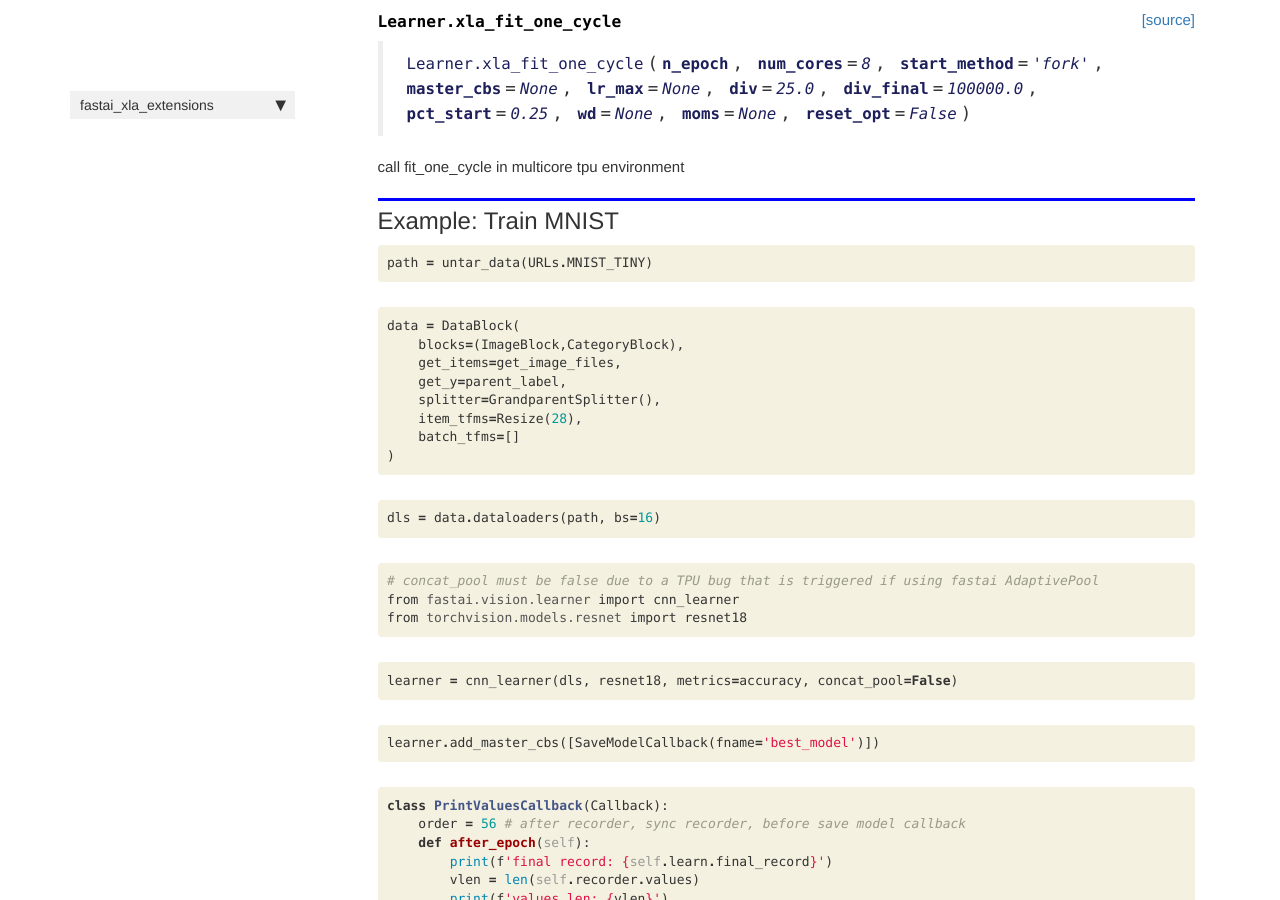
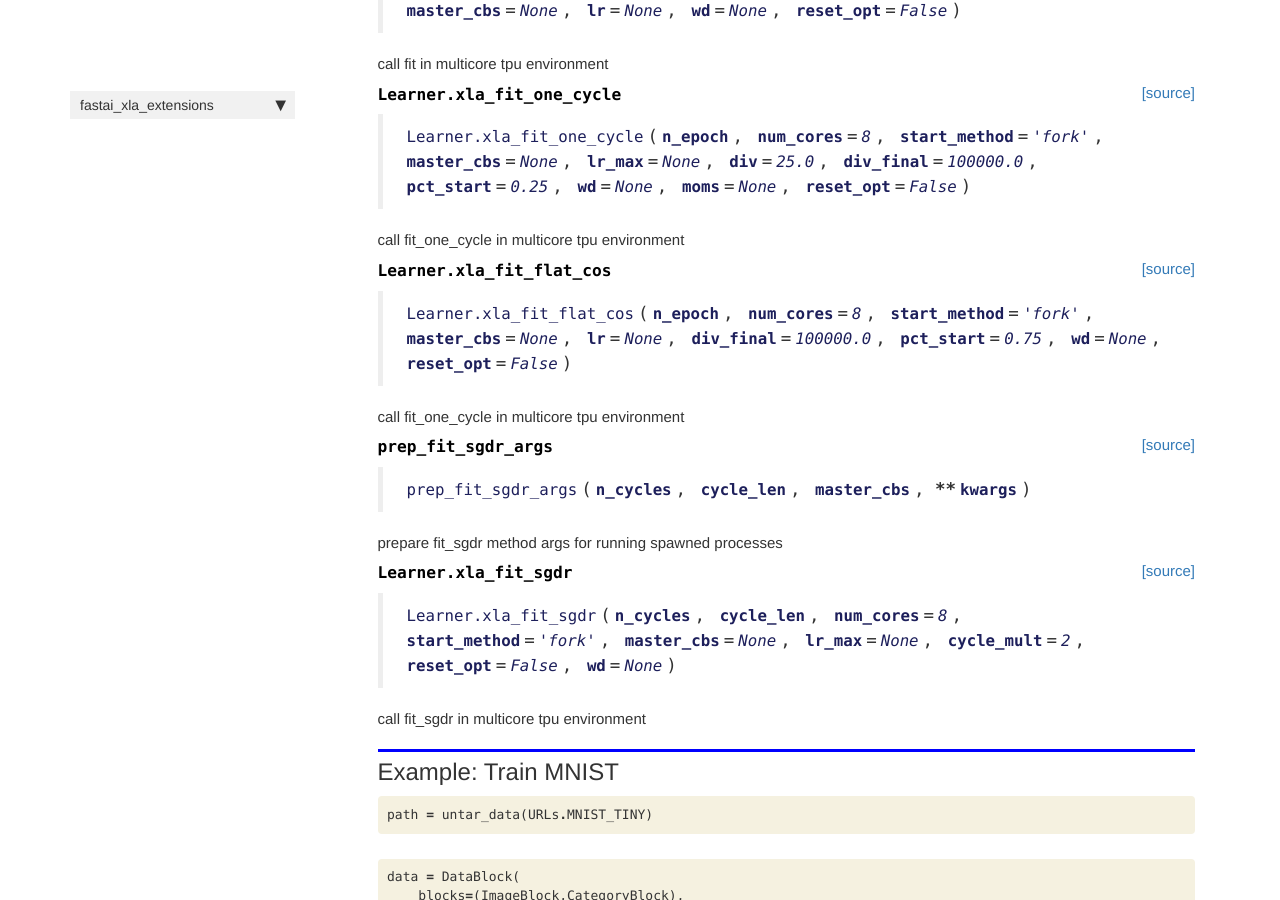
Before and after one commit to butchland/fastai_xla_extensions, a Jekyll site: the page built from docs/multi_core.learner.html, in a window 1280 px wide and 900 px high, scrolled down 3888 px. Built offline with Jekyll 4.4.1, drawn with Linux system fonts in a browser that asks for light colours; nearby versions of some CDN libraries; comment, search, counter and statistics services are not loaded; some of the changed text lies outside the part shown.

Commit message:
Add fit_flat_cos and fit_sgdr xla multi core equivalents

```diff
--- a/docs/multi_core.learner.html
+++ b/docs/multi_core.learner.html
@@ -122,7 +122,7 @@ this so that if used (which it is, by default), the <code>ProgressCallback</code
 
 
 <div class="output_markdown rendered_html output_subarea ">
-<h4 id="Learner.add_master_cbs" class="doc_header"><code>Learner.add_master_cbs</code><a href="https://github.com/butchland/fastai_xla_extensions/tree/master/fastai_xla_extensions/multi_core/learner.py#L58" class="source_link" style="float:right">[source]</a></h4><blockquote><p><code>Learner.add_master_cbs</code>(<strong><code>cbs</code></strong>)</p>
+<h4 id="Learner.add_master_cbs" class="doc_header"><code>Learner.add_master_cbs</code><a href="https://github.com/butchland/fastai_xla_extensions/tree/master/fastai_xla_extensions/multi_core/learner.py#L59" class="source_link" style="float:right">[source]</a></h4><blockquote><p><code>Learner.add_master_cbs</code>(<strong><code>cbs</code></strong>)</p>
 </blockquote>
 <p>add master callbacks</p>
 
@@ -154,7 +154,7 @@ this so that if used (which it is, by default), the <code>ProgressCallback</code
 
 
 <div class="output_markdown rendered_html output_subarea ">
-<h4 id="Learner.add_master_cb" class="doc_header"><code>Learner.add_master_cb</code><a href="https://github.com/butchland/fastai_xla_extensions/tree/master/fastai_xla_extensions/multi_core/learner.py#L48" class="source_link" style="float:right">[source]</a></h4><blockquote><p><code>Learner.add_master_cb</code>(<strong><code>cb</code></strong>)</p>
+<h4 id="Learner.add_master_cb" class="doc_header"><code>Learner.add_master_cb</code><a href="https://github.com/butchland/fastai_xla_extensions/tree/master/fastai_xla_extensions/multi_core/learner.py#L49" class="source_link" style="float:right">[source]</a></h4><blockquote><p><code>Learner.add_master_cb</code>(<strong><code>cb</code></strong>)</p>
 </blockquote>
 <p>add a master callback</p>
 
@@ -166,7 +166,7 @@ this so that if used (which it is, by default), the <code>ProgressCallback</code
 
 
 <div class="output_markdown rendered_html output_subarea ">
-<h4 id="Learner.add_master_cbs" class="doc_header"><code>Learner.add_master_cbs</code><a href="https://github.com/butchland/fastai_xla_extensions/tree/master/fastai_xla_extensions/multi_core/learner.py#L58" class="source_link" style="float:right">[source]</a></h4><blockquote><p><code>Learner.add_master_cbs</code>(<strong><code>cbs</code></strong>)</p>
+<h4 id="Learner.add_master_cbs" class="doc_header"><code>Learner.add_master_cbs</code><a href="https://github.com/butchland/fastai_xla_extensions/tree/master/fastai_xla_extensions/multi_core/learner.py#L59" class="source_link" style="float:right">[source]</a></h4><blockquote><p><code>Learner.add_master_cbs</code>(<strong><code>cbs</code></strong>)</p>
 </blockquote>
 <p>add master callbacks</p>
 
@@ -191,7 +191,7 @@ this so that if used (which it is, by default), the <code>ProgressCallback</code
 
 
 <div class="output_markdown rendered_html output_subarea ">
-<h4 id="Learner.remove_master_cb" class="doc_header"><code>Learner.remove_master_cb</code><a href="https://github.com/butchland/fastai_xla_extensions/tree/master/fastai_xla_extensions/multi_core/learner.py#L72" class="source_link" style="float:right">[source]</a></h4><blockquote><p><code>Learner.remove_master_cb</code>(<strong><code>cb</code></strong>)</p>
+<h4 id="Learner.remove_master_cb" class="doc_header"><code>Learner.remove_master_cb</code><a href="https://github.com/butchland/fastai_xla_extensions/tree/master/fastai_xla_extensions/multi_core/learner.py#L73" class="source_link" style="float:right">[source]</a></h4><blockquote><p><code>Learner.remove_master_cb</code>(<strong><code>cb</code></strong>)</p>
 </blockquote>
 <p>remove a cb from master callbacks</p>
 
@@ -216,7 +216,7 @@ this so that if used (which it is, by default), the <code>ProgressCallback</code
 
 
 <div class="output_markdown rendered_html output_subarea ">
-<h4 id="Learner.remove_master_cbs" class="doc_header"><code>Learner.remove_master_cbs</code><a href="https://github.com/butchland/fastai_xla_extensions/tree/master/fastai_xla_extensions/multi_core/learner.py#L82" class="source_link" style="float:right">[source]</a></h4><blockquote><p><code>Learner.remove_master_cbs</code>(<strong><code>cbs</code></strong>)</p>
+<h4 id="Learner.remove_master_cbs" class="doc_header"><code>Learner.remove_master_cbs</code><a href="https://github.com/butchland/fastai_xla_extensions/tree/master/fastai_xla_extensions/multi_core/learner.py#L83" class="source_link" style="float:right">[source]</a></h4><blockquote><p><code>Learner.remove_master_cbs</code>(<strong><code>cbs</code></strong>)</p>
 </blockquote>
 <p>remove callbacks from master callbacks</p>
 
@@ -248,7 +248,7 @@ this so that if used (which it is, by default), the <code>ProgressCallback</code
 
 
 <div class="output_markdown rendered_html output_subarea ">
-<h4 id="Learner.grab_master_cbs" class="doc_header"><code>Learner.grab_master_cbs</code><a href="https://github.com/butchland/fastai_xla_extensions/tree/master/fastai_xla_extensions/multi_core/learner.py#L67" class="source_link" style="float:right">[source]</a></h4><blockquote><p><code>Learner.grab_master_cbs</code>(<strong><code>cb_cls</code></strong>)</p>
+<h4 id="Learner.grab_master_cbs" class="doc_header"><code>Learner.grab_master_cbs</code><a href="https://github.com/butchland/fastai_xla_extensions/tree/master/fastai_xla_extensions/multi_core/learner.py#L68" class="source_link" style="float:right">[source]</a></h4><blockquote><p><code>Learner.grab_master_cbs</code>(<strong><code>cb_cls</code></strong>)</p>
 </blockquote>
 <p>find instance of <code>cb_cls</code> in master_cbs</p>
 
@@ -260,7 +260,7 @@ this so that if used (which it is, by default), the <code>ProgressCallback</code
 
 
 <div class="output_markdown rendered_html output_subarea ">
-<h4 id="Learner.remove_master_cbs" class="doc_header"><code>Learner.remove_master_cbs</code><a href="https://github.com/butchland/fastai_xla_extensions/tree/master/fastai_xla_extensions/multi_core/learner.py#L82" class="source_link" style="float:right">[source]</a></h4><blockquote><p><code>Learner.remove_master_cbs</code>(<strong><code>cbs</code></strong>)</p>
+<h4 id="Learner.remove_master_cbs" class="doc_header"><code>Learner.remove_master_cbs</code><a href="https://github.com/butchland/fastai_xla_extensions/tree/master/fastai_xla_extensions/multi_core/learner.py#L83" class="source_link" style="float:right">[source]</a></h4><blockquote><p><code>Learner.remove_master_cbs</code>(<strong><code>cbs</code></strong>)</p>
 </blockquote>
 <p>remove callbacks from master callbacks</p>
 
@@ -272,7 +272,7 @@ this so that if used (which it is, by default), the <code>ProgressCallback</code
 
 
 <div class="output_markdown rendered_html output_subarea ">
-<h4 id="Learner.remove_master_cb" class="doc_header"><code>Learner.remove_master_cb</code><a href="https://github.com/butchland/fastai_xla_extensions/tree/master/fastai_xla_extensions/multi_core/learner.py#L72" class="source_link" style="float:right">[source]</a></h4><blockquote><p><code>Learner.remove_master_cb</code>(<strong><code>cb</code></strong>)</p>
+<h4 id="Learner.remove_master_cb" class="doc_header"><code>Learner.remove_master_cb</code><a href="https://github.com/butchland/fastai_xla_extensions/tree/master/fastai_xla_extensions/multi_core/learner.py#L73" class="source_link" style="float:right">[source]</a></h4><blockquote><p><code>Learner.remove_master_cb</code>(<strong><code>cb</code></strong>)</p>
 </blockquote>
 <p>remove a cb from master callbacks</p>
 
@@ -303,7 +303,7 @@ this so that if used (which it is, by default), the <code>ProgressCallback</code
 
 
 <div class="output_markdown rendered_html output_subarea ">
-<h4 id="make_xla_child_learner" class="doc_header"><code>make_xla_child_learner</code><a href="https://github.com/butchland/fastai_xla_extensions/tree/master/fastai_xla_extensions/multi_core/learner.py#L93" class="source_link" style="float:right">[source]</a></h4><blockquote><p><code>make_xla_child_learner</code>(<strong><code>rank</code></strong>, <strong><code>sync_valid</code></strong>, <strong><code>learner_args</code></strong>, <strong><code>add_args</code></strong>, <strong><code>ctrl_args</code></strong>)</p>
+<h4 id="make_xla_child_learner" class="doc_header"><code>make_xla_child_learner</code><a href="https://github.com/butchland/fastai_xla_extensions/tree/master/fastai_xla_extensions/multi_core/learner.py#L94" class="source_link" style="float:right">[source]</a></h4><blockquote><p><code>make_xla_child_learner</code>(<strong><code>rank</code></strong>, <strong><code>sync_valid</code></strong>, <strong><code>learner_args</code></strong>, <strong><code>add_args</code></strong>, <strong><code>ctrl_args</code></strong>)</p>
 </blockquote>
 <p>create a learner using passed parameters</p>
 
@@ -335,7 +335,7 @@ this so that if used (which it is, by default), the <code>ProgressCallback</code
 
 
 <div class="output_markdown rendered_html output_subarea ">
-<h4 id="setup_fit_cbs" class="doc_header"><code>setup_fit_cbs</code><a href="https://github.com/butchland/fastai_xla_extensions/tree/master/fastai_xla_extensions/multi_core/learner.py#L118" class="source_link" style="float:right">[source]</a></h4><blockquote><p><code>setup_fit_cbs</code>(<strong><code>rank</code></strong>, <strong><code>fit_args</code></strong>)</p>
+<h4 id="setup_fit_cbs" class="doc_header"><code>setup_fit_cbs</code><a href="https://github.com/butchland/fastai_xla_extensions/tree/master/fastai_xla_extensions/multi_core/learner.py#L119" class="source_link" style="float:right">[source]</a></h4><blockquote><p><code>setup_fit_cbs</code>(<strong><code>rank</code></strong>, <strong><code>fit_args</code></strong>)</p>
 </blockquote>
 <p>add master cbs to cbs fit args if rank 0</p>
 
@@ -367,7 +367,7 @@ this so that if used (which it is, by default), the <code>ProgressCallback</code
 
 
 <div class="output_markdown rendered_html output_subarea ">
-<h4 id="xla_run_method" class="doc_header"><code>xla_run_method</code><a href="https://github.com/butchland/fastai_xla_extensions/tree/master/fastai_xla_extensions/multi_core/learner.py#L132" class="source_link" style="float:right">[source]</a></h4><blockquote><p><code>xla_run_method</code>(<strong><code>rank</code></strong>, <strong><code>fit_method</code></strong>, <strong><code>learner_args</code></strong>, <strong><code>add_args</code></strong>, <strong><code>fit_args</code></strong>, <strong><code>ctrl_args</code></strong>)</p>
+<h4 id="xla_run_method" class="doc_header"><code>xla_run_method</code><a href="https://github.com/butchland/fastai_xla_extensions/tree/master/fastai_xla_extensions/multi_core/learner.py#L133" class="source_link" style="float:right">[source]</a></h4><blockquote><p><code>xla_run_method</code>(<strong><code>rank</code></strong>, <strong><code>fit_method</code></strong>, <strong><code>learner_args</code></strong>, <strong><code>add_args</code></strong>, <strong><code>fit_args</code></strong>, <strong><code>ctrl_args</code></strong>)</p>
 </blockquote>
 <p>run fit method on spawned process</p>
 
@@ -399,7 +399,7 @@ this so that if used (which it is, by default), the <code>ProgressCallback</code
 
 
 <div class="output_markdown rendered_html output_subarea ">
-<h4 id="Learner.pack_learner_args" class="doc_header"><code>Learner.pack_learner_args</code><a href="https://github.com/butchland/fastai_xla_extensions/tree/master/fastai_xla_extensions/multi_core/learner.py#L148" class="source_link" style="float:right">[source]</a></h4><blockquote><p><code>Learner.pack_learner_args</code>()</p>
+<h4 id="Learner.pack_learner_args" class="doc_header"><code>Learner.pack_learner_args</code><a href="https://github.com/butchland/fastai_xla_extensions/tree/master/fastai_xla_extensions/multi_core/learner.py#L149" class="source_link" style="float:right">[source]</a></h4><blockquote><p><code>Learner.pack_learner_args</code>()</p>
 </blockquote>
 <p>pack learner args into dict to pass to spawned process</p>
 
@@ -431,7 +431,7 @@ this so that if used (which it is, by default), the <code>ProgressCallback</code
 
 
 <div class="output_markdown rendered_html output_subarea ">
-<h4 id="Learner.reload_child_model" class="doc_header"><code>Learner.reload_child_model</code><a href="https://github.com/butchland/fastai_xla_extensions/tree/master/fastai_xla_extensions/multi_core/learner.py#L173" class="source_link" style="float:right">[source]</a></h4><blockquote><p><code>Learner.reload_child_model</code>()</p>
+<h4 id="Learner.reload_child_model" class="doc_header"><code>Learner.reload_child_model</code><a href="https://github.com/butchland/fastai_xla_extensions/tree/master/fastai_xla_extensions/multi_core/learner.py#L174" class="source_link" style="float:right">[source]</a></h4><blockquote><p><code>Learner.reload_child_model</code>()</p>
 </blockquote>
 <p>reload model built by spawned processes</p>
 
@@ -463,7 +463,7 @@ this so that if used (which it is, by default), the <code>ProgressCallback</code
 
 
 <div class="output_markdown rendered_html output_subarea ">
-<h4 id="Learner.delete_tmp_files" class="doc_header"><code>Learner.delete_tmp_files</code><a href="https://github.com/butchland/fastai_xla_extensions/tree/master/fastai_xla_extensions/multi_core/learner.py#L190" class="source_link" style="float:right">[source]</a></h4><blockquote><p><code>Learner.delete_tmp_files</code>()</p>
+<h4 id="Learner.delete_tmp_files" class="doc_header"><code>Learner.delete_tmp_files</code><a href="https://github.com/butchland/fastai_xla_extensions/tree/master/fastai_xla_extensions/multi_core/learner.py#L191" class="source_link" style="float:right">[source]</a></h4><blockquote><p><code>Learner.delete_tmp_files</code>()</p>
 </blockquote>
 <p>remove files created by spawned process prior to
 potentially recreating them</p>
@@ -489,7 +489,7 @@ potentially recreating them</p>
 
 
 <div class="output_markdown rendered_html output_subarea ">
-<h4 id="Learner.pre_xla_fit" class="doc_header"><code>Learner.pre_xla_fit</code><a href="https://github.com/butchland/fastai_xla_extensions/tree/master/fastai_xla_extensions/multi_core/learner.py#L200" class="source_link" style="float:right">[source]</a></h4><blockquote><p><code>Learner.pre_xla_fit</code>(<strong><code>ctrl_args</code></strong>=<em><code>{}</code></em>)</p>
+<h4 id="Learner.pre_xla_fit" class="doc_header"><code>Learner.pre_xla_fit</code><a href="https://github.com/butchland/fastai_xla_extensions/tree/master/fastai_xla_extensions/multi_core/learner.py#L201" class="source_link" style="float:right">[source]</a></h4><blockquote><p><code>Learner.pre_xla_fit</code>(<strong><code>ctrl_args</code></strong>=<em><code>{}</code></em>)</p>
 </blockquote>
 <p>prepare learner for running spawned processes</p>
 
@@ -514,7 +514,7 @@ potentially recreating them</p>
 
 
 <div class="output_markdown rendered_html output_subarea ">
-<h4 id="Learner.post_xla_fit" class="doc_header"><code>Learner.post_xla_fit</code><a href="https://github.com/butchland/fastai_xla_extensions/tree/master/fastai_xla_extensions/multi_core/learner.py#L211" class="source_link" style="float:right">[source]</a></h4><blockquote><p><code>Learner.post_xla_fit</code>(<strong><code>ctrl_args</code></strong>)</p>
+<h4 id="Learner.post_xla_fit" class="doc_header"><code>Learner.post_xla_fit</code><a href="https://github.com/butchland/fastai_xla_extensions/tree/master/fastai_xla_extensions/multi_core/learner.py#L212" class="source_link" style="float:right">[source]</a></h4><blockquote><p><code>Learner.post_xla_fit</code>(<strong><code>ctrl_args</code></strong>)</p>
 </blockquote>
 <p>clean up learner after running spawned processes</p>
 
@@ -546,7 +546,7 @@ potentially recreating them</p>
 
 
 <div class="output_markdown rendered_html output_subarea ">
-<h4 id="prep_fit_args" class="doc_header"><code>prep_fit_args</code><a href="https://github.com/butchland/fastai_xla_extensions/tree/master/fastai_xla_extensions/multi_core/learner.py#L220" class="source_link" style="float:right">[source]</a></h4><blockquote><p><code>prep_fit_args</code>(<strong><code>n_epoch</code></strong>, <strong><code>master_cbs</code></strong>, <strong>**<code>kwargs</code></strong>)</p>
+<h4 id="prep_fit_args" class="doc_header"><code>prep_fit_args</code><a href="https://github.com/butchland/fastai_xla_extensions/tree/master/fastai_xla_extensions/multi_core/learner.py#L221" class="source_link" style="float:right">[source]</a></h4><blockquote><p><code>prep_fit_args</code>(<strong><code>n_epoch</code></strong>, <strong><code>master_cbs</code></strong>, <strong>**<code>kwargs</code></strong>)</p>
 </blockquote>
 <p>prepare fit method args for running spawned processes</p>
 
@@ -584,7 +584,7 @@ potentially recreating them</p>
 
 
 <div class="output_markdown rendered_html output_subarea ">
-<h4 id="Learner.xla_fit" class="doc_header"><code>Learner.xla_fit</code><a href="https://github.com/butchland/fastai_xla_extensions/tree/master/fastai_xla_extensions/multi_core/learner.py#L231" class="source_link" style="float:right">[source]</a></h4><blockquote><p><code>Learner.xla_fit</code>(<strong><code>n_epoch</code></strong>, <strong><code>num_cores</code></strong>=<em><code>8</code></em>, <strong><code>start_method</code></strong>=<em><code>'fork'</code></em>, <strong><code>master_cbs</code></strong>=<em><code>None</code></em>, <strong><code>lr</code></strong>=<em><code>None</code></em>, <strong><code>wd</code></strong>=<em><code>None</code></em>, <strong><code>reset_opt</code></strong>=<em><code>False</code></em>)</p>
+<h4 id="Learner.xla_fit" class="doc_header"><code>Learner.xla_fit</code><a href="https://github.com/butchland/fastai_xla_extensions/tree/master/fastai_xla_extensions/multi_core/learner.py#L232" class="source_link" style="float:right">[source]</a></h4><blockquote><p><code>Learner.xla_fit</code>(<strong><code>n_epoch</code></strong>, <strong><code>num_cores</code></strong>=<em><code>8</code></em>, <strong><code>start_method</code></strong>=<em><code>'fork'</code></em>, <strong><code>master_cbs</code></strong>=<em><code>None</code></em>, <strong><code>lr</code></strong>=<em><code>None</code></em>, <strong><code>wd</code></strong>=<em><code>None</code></em>, <strong><code>reset_opt</code></strong>=<em><code>False</code></em>)</p>
 </blockquote>
 <p>call fit in multicore tpu environment</p>
 
@@ -616,9 +616,98 @@ potentially recreating them</p>
 
 
 <div class="output_markdown rendered_html output_subarea ">
-<h4 id="Learner.xla_fit_one_cycle" class="doc_header"><code>Learner.xla_fit_one_cycle</code><a href="https://github.com/butchland/fastai_xla_extensions/tree/master/fastai_xla_extensions/multi_core/learner.py#L252" class="source_link" style="float:right">[source]</a></h4><blockquote><p><code>Learner.xla_fit_one_cycle</code>(<strong><code>n_epoch</code></strong>, <strong><code>num_cores</code></strong>=<em><code>8</code></em>, <strong><code>start_method</code></strong>=<em><code>'fork'</code></em>, <strong><code>master_cbs</code></strong>=<em><code>None</code></em>, <strong><code>lr_max</code></strong>=<em><code>None</code></em>, <strong><code>div</code></strong>=<em><code>25.0</code></em>, <strong><code>div_final</code></strong>=<em><code>100000.0</code></em>, <strong><code>pct_start</code></strong>=<em><code>0.25</code></em>, <strong><code>wd</code></strong>=<em><code>None</code></em>, <strong><code>moms</code></strong>=<em><code>None</code></em>, <strong><code>reset_opt</code></strong>=<em><code>False</code></em>)</p>
+<h4 id="Learner.xla_fit_one_cycle" class="doc_header"><code>Learner.xla_fit_one_cycle</code><a href="https://github.com/butchland/fastai_xla_extensions/tree/master/fastai_xla_extensions/multi_core/learner.py#L253" class="source_link" style="float:right">[source]</a></h4><blockquote><p><code>Learner.xla_fit_one_cycle</code>(<strong><code>n_epoch</code></strong>, <strong><code>num_cores</code></strong>=<em><code>8</code></em>, <strong><code>start_method</code></strong>=<em><code>'fork'</code></em>, <strong><code>master_cbs</code></strong>=<em><code>None</code></em>, <strong><code>lr_max</code></strong>=<em><code>None</code></em>, <strong><code>div</code></strong>=<em><code>25.0</code></em>, <strong><code>div_final</code></strong>=<em><code>100000.0</code></em>, <strong><code>pct_start</code></strong>=<em><code>0.25</code></em>, <strong><code>wd</code></strong>=<em><code>None</code></em>, <strong><code>moms</code></strong>=<em><code>None</code></em>, <strong><code>reset_opt</code></strong>=<em><code>False</code></em>)</p>
 </blockquote>
 <p>call fit_one_cycle in multicore tpu environment</p>
+
+</div>
+
+</div>
+
+</div>
+</div>
+
+</div>
+    {% endraw %}
+
+    {% raw %}
+
+<div class="cell border-box-sizing code_cell rendered">
+
+</div>
+    {% endraw %}
+
+    {% raw %}
+
+<div class="cell border-box-sizing code_cell rendered">
+
+<div class="output_wrapper">
+<div class="output">
+
+<div class="output_area">
+
+
+<div class="output_markdown rendered_html output_subarea ">
+<h4 id="Learner.xla_fit_flat_cos" class="doc_header"><code>Learner.xla_fit_flat_cos</code><a href="https://github.com/butchland/fastai_xla_extensions/tree/master/fastai_xla_extensions/multi_core/learner.py#L274" class="source_link" style="float:right">[source]</a></h4><blockquote><p><code>Learner.xla_fit_flat_cos</code>(<strong><code>n_epoch</code></strong>, <strong><code>num_cores</code></strong>=<em><code>8</code></em>, <strong><code>start_method</code></strong>=<em><code>'fork'</code></em>, <strong><code>master_cbs</code></strong>=<em><code>None</code></em>, <strong><code>lr</code></strong>=<em><code>None</code></em>, <strong><code>div_final</code></strong>=<em><code>100000.0</code></em>, <strong><code>pct_start</code></strong>=<em><code>0.75</code></em>, <strong><code>wd</code></strong>=<em><code>None</code></em>, <strong><code>reset_opt</code></strong>=<em><code>False</code></em>)</p>
+</blockquote>
+<p>call fit_one_cycle in multicore tpu environment</p>
+
+</div>
+
+</div>
+
+</div>
+</div>
+
+</div>
+    {% endraw %}
+
+    {% raw %}
+
+<div class="cell border-box-sizing code_cell rendered">
+
+</div>
+    {% endraw %}
+
+    {% raw %}
+
+<div class="cell border-box-sizing code_cell rendered">
+
+<div class="output_wrapper">
+<div class="output">
+
+<div class="output_area">
+
+
+<div class="output_markdown rendered_html output_subarea ">
+<h4 id="prep_fit_sgdr_args" class="doc_header"><code>prep_fit_sgdr_args</code><a href="https://github.com/butchland/fastai_xla_extensions/tree/master/fastai_xla_extensions/multi_core/learner.py#L296" class="source_link" style="float:right">[source]</a></h4><blockquote><p><code>prep_fit_sgdr_args</code>(<strong><code>n_cycles</code></strong>, <strong><code>cycle_len</code></strong>, <strong><code>master_cbs</code></strong>, <strong>**<code>kwargs</code></strong>)</p>
+</blockquote>
+<p>prepare fit_sgdr method args for running spawned processes</p>
+
+</div>
+
+</div>
+
+</div>
+</div>
+
+</div>
+    {% endraw %}
+
+    {% raw %}
+
+<div class="cell border-box-sizing code_cell rendered">
+
+<div class="output_wrapper">
+<div class="output">
+
+<div class="output_area">
+
+
+<div class="output_markdown rendered_html output_subarea ">
+<h4 id="Learner.xla_fit_sgdr" class="doc_header"><code>Learner.xla_fit_sgdr</code><a href="https://github.com/butchland/fastai_xla_extensions/tree/master/fastai_xla_extensions/multi_core/learner.py#L304" class="source_link" style="float:right">[source]</a></h4><blockquote><p><code>Learner.xla_fit_sgdr</code>(<strong><code>n_cycles</code></strong>, <strong><code>cycle_len</code></strong>, <strong><code>num_cores</code></strong>=<em><code>8</code></em>, <strong><code>start_method</code></strong>=<em><code>'fork'</code></em>, <strong><code>master_cbs</code></strong>=<em><code>None</code></em>, <strong><code>lr_max</code></strong>=<em><code>None</code></em>, <strong><code>cycle_mult</code></strong>=<em><code>2</code></em>, <strong><code>reset_opt</code></strong>=<em><code>False</code></em>, <strong><code>wd</code></strong>=<em><code>None</code></em>)</p>
+</blockquote>
+<p>call fit_sgdr in multicore tpu environment</p>
 
 </div>
 
--- a/fastai_xla_extensions/_nbdev.py
+++ b/fastai_xla_extensions/_nbdev.py
@@ -78,6 +78,9 @@ index = {"XLAOptimProxy": "00_core.ipynb",
          "prep_fit_args": "03b_multi_core.learner.ipynb",
          "Learner.xla_fit": "03b_multi_core.learner.ipynb",
          "Learner.xla_fit_one_cycle": "03b_multi_core.learner.ipynb",
+         "Learner.xla_fit_flat_cos": "03b_multi_core.learner.ipynb",
+         "prep_fit_sgdr_args": "03b_multi_core.learner.ipynb",
+         "Learner.xla_fit_sgdr": "03b_multi_core.learner.ipynb",
          "maybe_item": "03c_multi_core.callback.ipynb",
          "Recorder.get_extra_attrs": "03c_multi_core.callback.ipynb",
          "Recorder.dump_attrs": "03c_multi_core.callback.ipynb",
```
Also changed, not shown: 4 other files.
